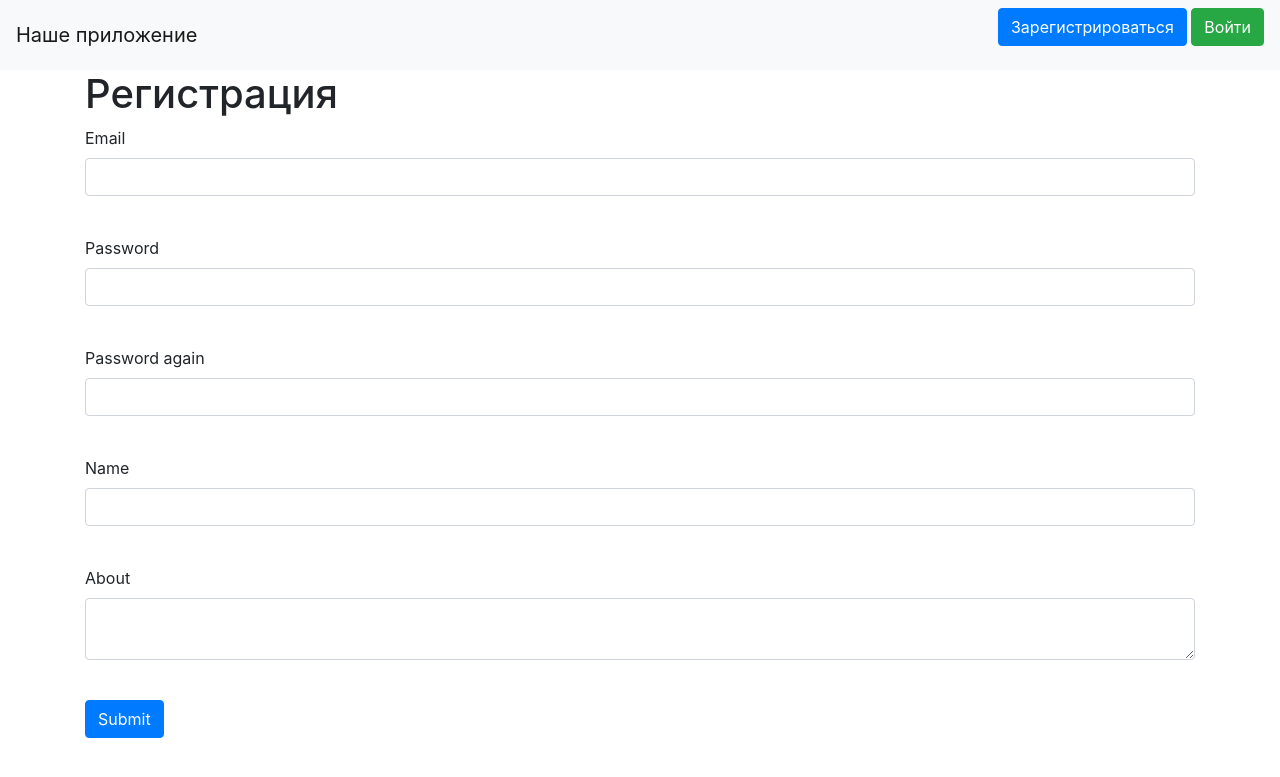
After one commit to impactdot/yshop, a Python web app: template templates/register.html in a window 1280 px wide. The commit adds this page. Shown: the top 777 px of the page. Run offline with Jinja, Linux system fonts and the light colour scheme; the template is opened without the code that fills it: most values are stand-ins (such as "Sample title", 1, 10 or a date in 2020); form fields are guessed from the names that the template uses; some libraries are stand-ins or nearby versions.

Commit message:
start files

```diff
--- /dev/null
+++ b/templates/base.html
@@ -0,0 +1,32 @@
+<!doctype html>
+<html lang="en">
+<head>
+    <meta charset="utf-8">
+    <meta name="viewport" content="width=device-width, initial-scale=1, shrink-to-fit=no">
+    <link rel="stylesheet"
+          href="https://stackpath.bootstrapcdn.com/bootstrap/4.4.1/css/bootstrap.min.css"
+          integrity="sha384-Vkoo8x4CGsO3+Hhxv8T/Q5PaXtkKtu6ug5TOeNV6gBiFeWPGFN9MuhOf23Q9Ifjh"
+          crossorigin="anonymous">
+    <title>{{title}}</title>
+</head>
+<body>
+<header>
+    <nav class="navbar navbar-light bg-light">
+        <a class="navbar-brand" href="/">Наше приложение</a>
+        {% if current_user.is_authenticated %}
+            <a class="navbar-brand" href="/logout">{{ current_user.name }}</a>
+        {% else %}
+            <p>
+                <a class="btn btn-primary " href="/register">Зарегистрироваться</a>
+                <a class="btn btn-success" href="/login">Войти</a>
+            </p>
+        {% endif %}
+    </nav>
+
+</header>
+<!-- Begin page content -->
+<main role="main" class="container">
+    {% block content %}{% endblock %}
+</main>
+</body>
+</html>
--- /dev/null
+++ b/templates/register.html
@@ -0,0 +1,55 @@
+{% extends "base.html" %}
+
+{% block content %}
+<h1>Регистрация</h1>
+<form action="" method="post">
+    {{ form.hidden_tag() }}
+    <p>
+        {{ form.email.label }}<br>
+        {{ form.email(class="form-control", type="email") }}<br>
+        {% for error in form.email.errors %}
+            <p class="alert alert-danger" role="alert">
+                {{ error }}
+            </p>
+        {% endfor %}
+    </p>
+    <p>
+        {{ form.password.label }}<br>
+        {{ form.password(class="form-control", type="password") }}<br>
+        {% for error in form.password.errors %}
+            <p class="alert alert-danger" role="alert">
+                {{ error }}
+            </p>
+        {% endfor %}
+    </p>
+    <p>
+        {{ form.password_again.label }}<br>
+        {{ form.password_again(class="form-control", type="password") }}<br>
+        {% for error in form.password_again.errors %}
+            <p class="alert alert-danger" role="alert">
+                {{ error }}
+            </p>
+        {% endfor %}
+    </p>
+    <p>
+        {{ form.name.label }}<br>
+        {{ form.name(class="form-control") }}<br>
+        {% for error in form.name.errors %}
+            <p class="alert alert-danger" role="alert">
+                {{ error }}
+            </p>
+        {% endfor %}
+    </p>
+    <p>
+        {{ form.about.label }}<br>
+        {{ form.about(class="form-control") }}<br>
+        {% for error in form.about.errors %}
+            <p class="alert alert-danger" role="alert">
+                {{ error }}
+            </p>
+        {% endfor %}
+    </p>
+    <p>{{ form.submit(type="submit", class="btn btn-primary") }}</p>
+    {{message}}
+</form>
+{% endblock %}
```
Also changed, not shown: main.py (+11 -4 lines), templates/index.html (+29 -10 lines), templates/login.html (added, +29 -0 lines).
